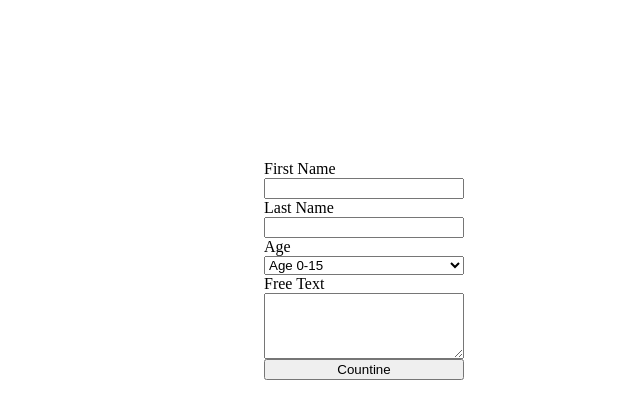
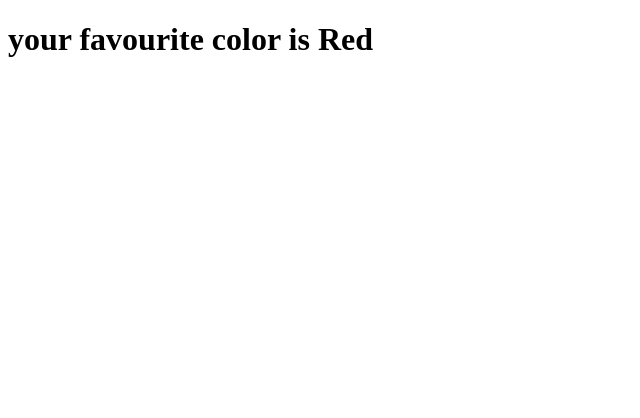
Before and after one commit to daniahih/appleSeeds-React, a React (Create React App) app: page / in a window 1280 px wide. Shown: the top 418 px of the page, without its empty margins (0-640 px from the left). Built offline with nearby package versions, Linux system fonts and the light colour scheme.

Commit message:
added 13.1

```diff
--- a/src/App.js
+++ b/src/App.js
@@ -1,8 +1,8 @@
-import AddPerson from "./components/7.3_form_review/AddPerson";
+import FavoriteColor from "./components/13.1Favorite Color/FavoriteColor";
 function App() {
   return (
     <div>
-<AddPerson/>
+<FavoriteColor/>
 
     </div>
   );
--- /dev/null
+++ b/src/components/13.1Favorite Color/FavoriteColor.jsx
@@ -0,0 +1,31 @@
+import { useState,useEffect } from "react"
+// 1. Create in a component a state called “favoriteColor” and
+// its value some color string.//done
+// . In your, JSX creates an h1 element that will display your
+// favorite color coming from the state. e.g. “My favorite
+// color is blue //done
+//. In your, JSX create an empty div with an id attribute.
+// 4. Just when the component mounts to the screen create a
+// setTimeout function that will be invoked after 1 second.
+// Inside your setTimeout function change the state’s value
+// of your favoriteColor to some other color. //done
+ const FavoriteColor =()=>{
+ const [color,setColor] = useState('blue')
+ useEffect(() => {
+    const timer = setTimeout(() => {
+        setColor('Red')}, 1000);}, []);// after 1 sec i what to change the color so i will use the state to make the new color by set color
+    //empty array mean
+  // Runs ONCE after initial rendering
+    return ( //initail rendering
+        <>
+        <h1>
+            your favourite color is {color}
+        </h1>
+        <div id='emptydiv'>
+
+        </div>
+
+        </>
+    )
+ }
+  export default FavoriteColor
```
